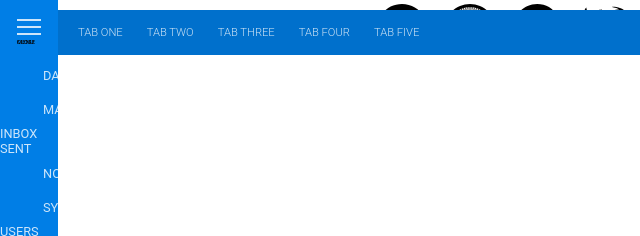
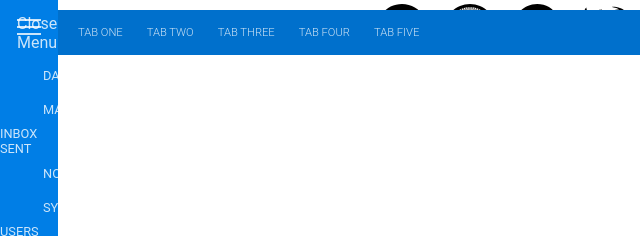
Before and after one commit to BryantVail/Examples-Selective-Specific-Competencies, a website: page CSS_Slideout-Menus/Transparency-design_scss_left-side-icons/dist/index.html in a window 1280 px wide. Shown: the top 236 px of the page, 0-640 px from the left. Drawn offline with Linux system fonts and the light colour scheme.

Commit message:
updating non w3c formalized tags

```diff
--- a/CSS_Slideout-Menus/Transparency-design_scss_left-side-icons/dist/index.html
+++ b/CSS_Slideout-Menus/Transparency-design_scss_left-side-icons/dist/index.html
@@ -7,13 +7,13 @@
     <link rel="stylesheet" href="./css/main.css">
   </head>
   <body>
-
+    <!-- hamburger input and label -->
     <input id="hamburger" class="hamburger" type="checkbox" />
     <label for="hamburger" class="hamburger">
       <i></i>
       <text>
-      <close>close</close>
-      <open>menu</open>
+        <div class="close">Close</div>
+        <div class="open">Menu</div>
       </text>
     </label>
     <nav class="primnav">
```
Lines whose indentation alone changed are shown as unchanged.
